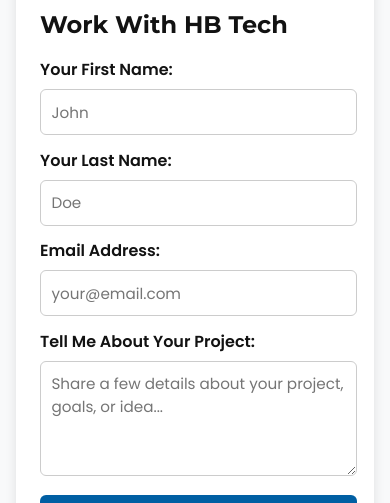
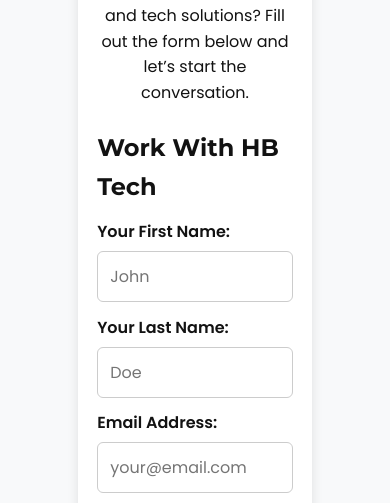
Before and after one commit to Emman-henry/HB-tech, a plain HTML site: page connect.html in a window 390 px wide. Shown: the part 317-820 px from the top of the page. Drawn offline with Linux system fonts and the light colour scheme.

Commit message:
Update index.css

```diff
--- a/css/join.css
+++ b/css/join.css
@@ -70,24 +70,26 @@
   color: var(--color-dark);
   transform: scale(1.05);
 }
-/* ===== Responsive Join Form Padding ===== */
+/* ===== Responsive Join Form (Centered with 20% side space) ===== */
 @media (max-width: 600px) {
   .join-container {
-    margin: 1rem;
-    padding: 1.5rem;
+    width: 60%;         /* leaves 20% space left + 20% right */
+    margin: 1rem auto;  /* keeps it centered */
+    padding: 1.2rem;
+  }
+
+  .join-form input,
+  .join-form textarea {
+    width: 100%;        /* inputs always match container width */
+    box-sizing: border-box;
   }
 
   .join-form {
     gap: 0.8rem;
   }
 
-  .join-form input,
-  .join-form textarea {
-    font-size: 0.95rem;
-    padding: 0.65rem;
-  }
-
   .join-form input[type="submit"] {
+    width: 100%;
     padding: 0.75rem;
     font-size: 0.9rem;
   }
```
